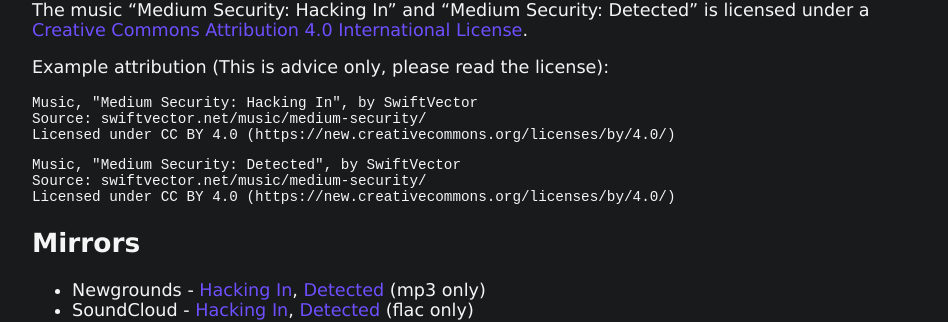
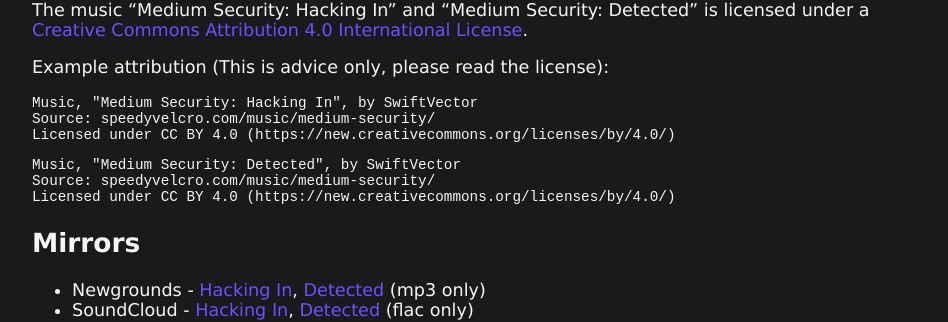
Before and after one commit to SpeedyVelcro/SpeedyVelcro.github.io, a Jekyll site: the page built from collections/_music/medium-security.md, in a window 1280 px wide. Shown: the part 770-1092 px from the top of the page, without its empty margins (158-1106 px from the left). Built offline with Jekyll 4.4.1, drawn with Linux system fonts in a browser that asks for light colours.

Commit message:
Replace URLs

````diff
--- a/_config.yml
+++ b/_config.yml
@@ -1,4 +1,4 @@
-url: https://swiftvector.net
+url: https://speedyvelcro.com
 collections_dir: collections
 
 collections:
--- a/_layouts/default.html
+++ b/_layouts/default.html
@@ -11,8 +11,8 @@
 		<link rel="icon" type="image/png" sizes="16x16" href="/favicon-16x16.png">
 		<link rel="manifest" href="/site.webmanifest">
 		<link rel="mask-icon" href="/safari-pinned-tab.svg" color="#181a1b">
-		<meta name="apple-mobile-web-app-title" content="swiftvector.net">
-		<meta name="application-name" content="swiftvector.net">
+		<meta name="apple-mobile-web-app-title" content="speedyvelcro.com">
+		<meta name="application-name" content="speedyvelcro.com">
 		<meta name="msapplication-TileColor" content="#181a1b">
 		<meta name="theme-color" content="#f5f5f5">
 
--- a/collections/_music/medium-security.md
+++ b/collections/_music/medium-security.md
@@ -21,12 +21,12 @@
 Example attribution (This is advice only, please read the license):
 ```
 Music, "Medium Security: Hacking In", by SwiftVector
-Source: swiftvector.net{{ page.url }}
+Source: speedyvelcro.com{{ page.url }}
 Licensed under CC BY 4.0 (https://new.creativecommons.org/licenses/by/4.0/)
 ```
 ```
 Music, "Medium Security: Detected", by SwiftVector
-Source: swiftvector.net{{ page.url }}
+Source: speedyvelcro.com{{ page.url }}
 Licensed under CC BY 4.0 (https://new.creativecommons.org/licenses/by/4.0/)
 ```
 
--- a/index.html
+++ b/index.html
@@ -2,7 +2,7 @@
 title: Home
 hide_title: true
 ---
-<p>Welcome to <a href="{{ page.url }}">swiftvector.net</a>! This is my personal website where I put stuff that I've made.</p>
+<p>Welcome to <a href="{{ page.url }}">speedyvelcro.com</a>! This is my personal website where I put stuff that I've made.</p>
 
 <p>I'm SwiftVector. Also known as SpeedyVelcro occasionally. I make <a href="/games">videogames</a> and
 <a href="/music">amateur music</a> for fun. I also made this entire website with my <strong>bare hands</strong>.</p>
````
Also changed, not shown: README.md, site.webmanifest.
